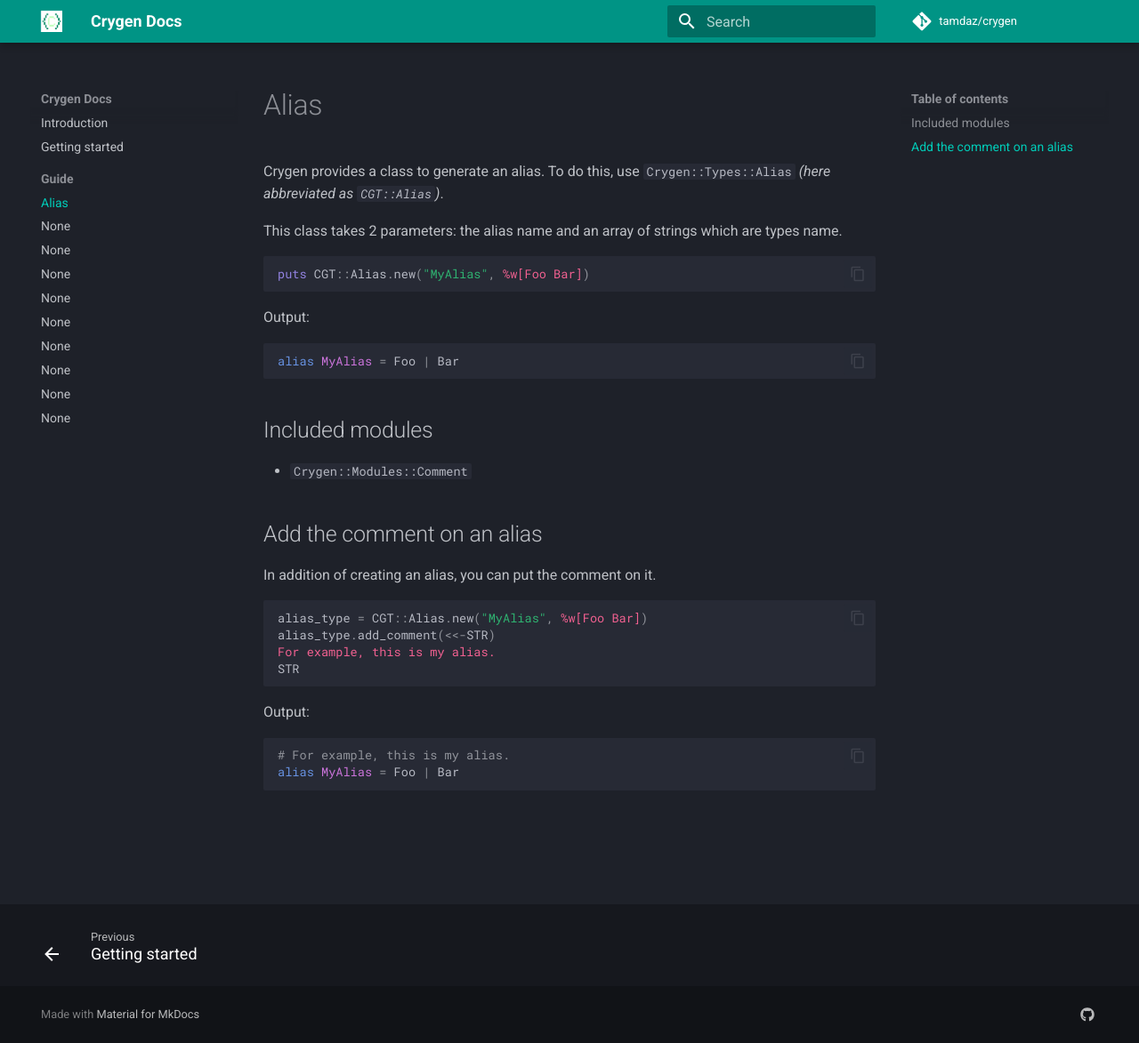
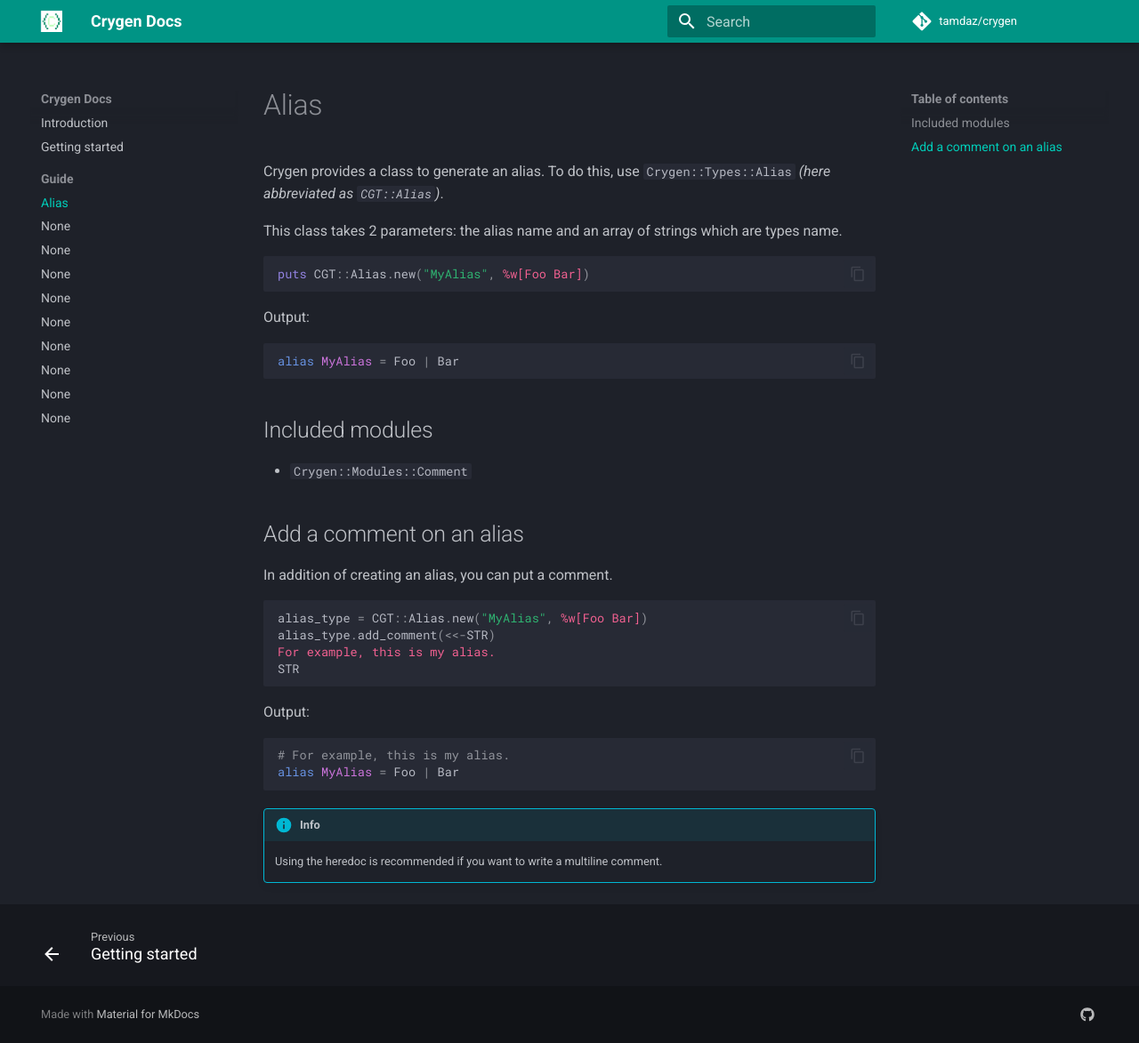
Before and after one commit to tamdaz/crygen, an MkDocs documentation site: the page built from docs/guide/alias.md, in a window 1280 px wide and 1173 px high. Shown: the whole window at 89% size. Built offline with MkDocs 1.6.1 and Material for MkDocs 9.7.7, drawn with Linux system fonts in a browser that asks for light colours; comment, search, counter and statistics services are not loaded; the version menu is left out.

Commit message:
Update guide/alias.md

````diff
--- a/docs/guide/alias.md
+++ b/docs/guide/alias.md
@@ -19,9 +19,9 @@ alias MyAlias = Foo | Bar
 
 - `Crygen::Modules::Comment`
 
-## Add the comment on an alias
+## Add a comment on an alias
 
-In addition of creating an alias, you can put the comment on it.
+In addition of creating an alias, you can put a comment.
 
 ```cr
 alias_type = CGT::Alias.new("MyAlias", %w[Foo Bar])
@@ -36,3 +36,6 @@ Output:
 # For example, this is my alias.
 alias MyAlias = Foo | Bar
 ```
+
+!!! info
+    Using the heredoc is recommended if you want to write a multiline comment.
````
